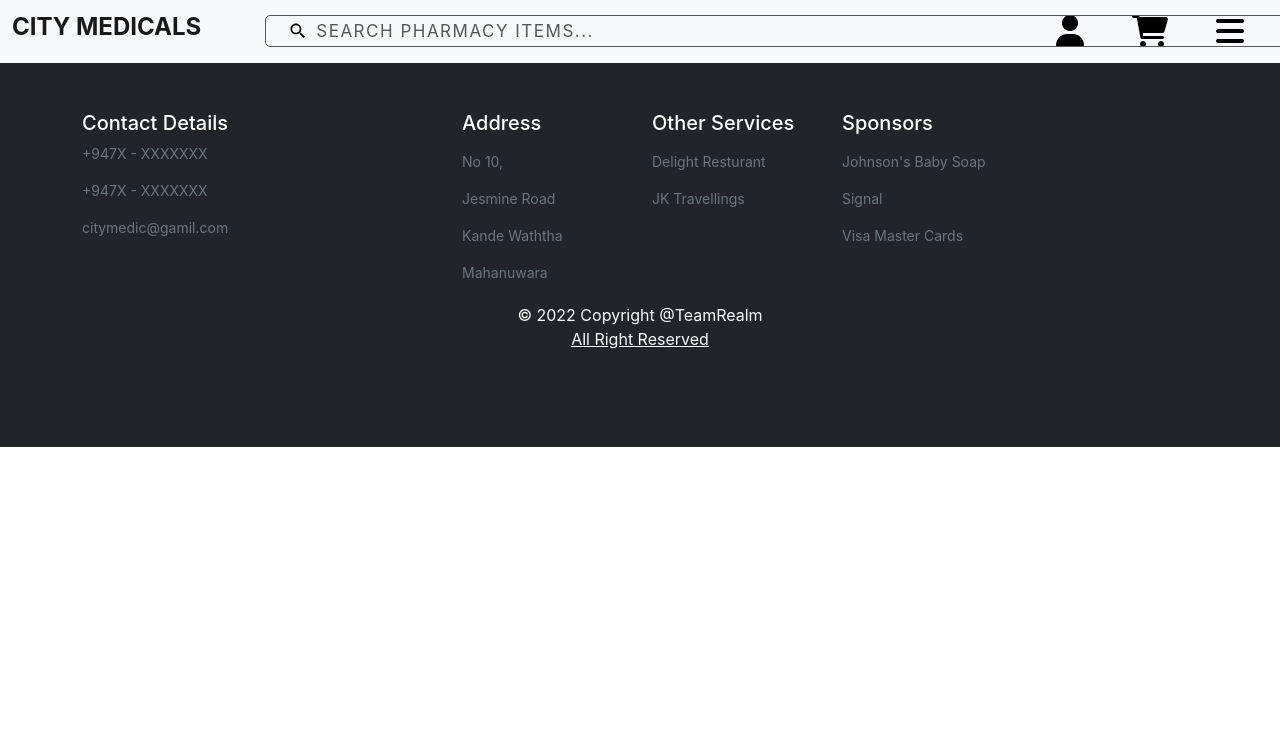
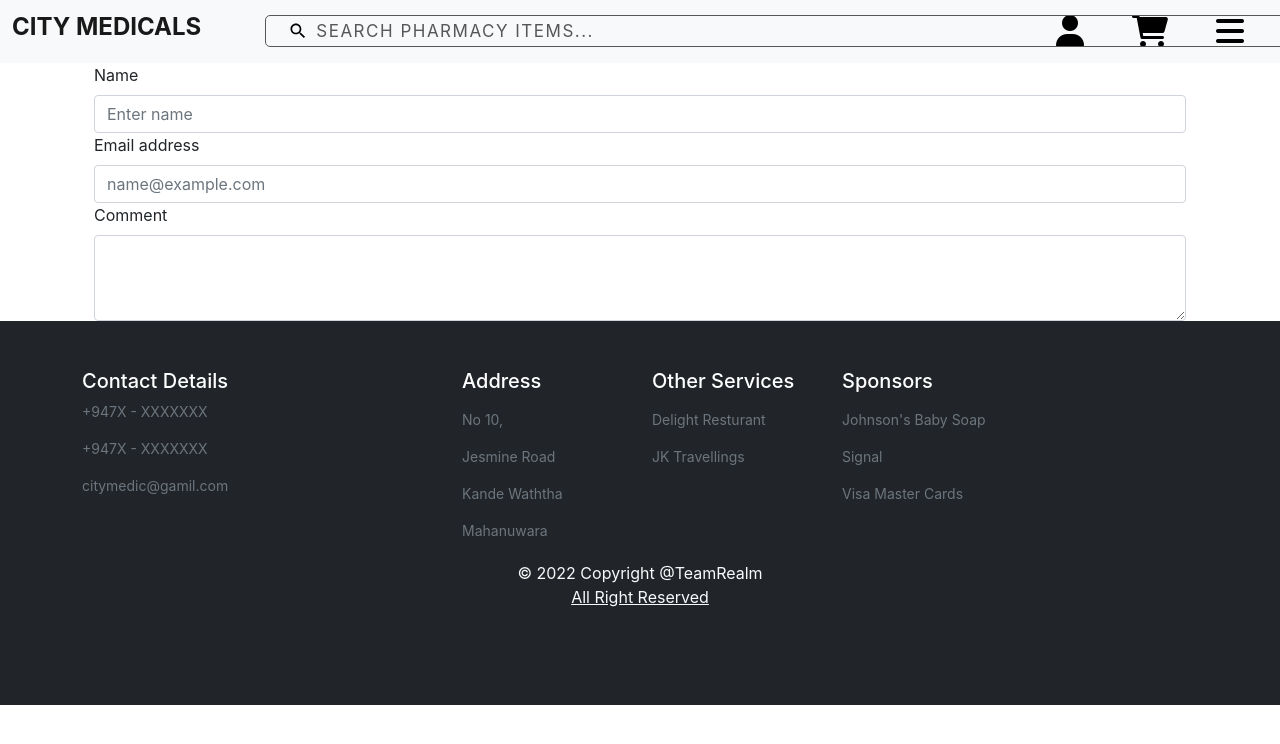
Before and after one commit to DThiwanka/ITPM-Project, a React (Create React App) app: page /orderdetails in a window 1280 px wide. Shown: the top 744 px of the page. Built offline with nearby package versions, Linux system fonts and the light colour scheme.

Commit message:
Order Details Added

```diff
--- a/package.json
+++ b/package.json
@@ -13,6 +13,7 @@
     "bootstrap-icons": "^1.8.1",
     "mdb-ui-kit": "^3.11.0",
     "react": "^17.0.2",
+    "react-bootstrap": "^2.2.1",
     "react-datepicker": "^4.7.0",
     "react-dom": "^17.0.2",
     "react-loading": "^2.0.3",
--- a/src/App.js
+++ b/src/App.js
@@ -5,6 +5,7 @@ import check from './components/checkout/checkout'
 import Footer from './components/footer/footer'
 import Header from './components/header/header'
 import placed from './components/placed/placed'
+import orderdetails from './components/orderDetails/orderdetails'
 
 export default class App extends Component {
   render() {
@@ -15,7 +16,7 @@ export default class App extends Component {
      <Route path="/" exact component={home} key={App.home}></Route>
      <Route path="/check" exact component={check} key={App.check}></Route>
      <Route path="/placed" exact component={placed} key={App.placed}></Route>
-
+     <Route path="/orderdetails" exact component={orderdetails} key={App.orderdetails}></Route>
   </div>
   <Footer/>
   </BrowserRouter>
--- a/src/components/checkout/checkout.css
+++ b/src/components/checkout/checkout.css
@@ -27,5 +27,4 @@
     grid-gap: 20px;
     text-align: left;
    align-items: center;
-
 }
--- a/src/components/checkout/checkout.js
+++ b/src/components/checkout/checkout.js
@@ -22,6 +22,7 @@ function App() {
 
     <div class="grid-child green text-left">
     <Box
+    classname="mt-5"
       component="form"
       sx={{
         '& > :not(style)': { m: 2, width: '50ch' },
--- /dev/null
+++ b/src/components/orderDetails/orderdetails.js
@@ -0,0 +1,29 @@
+import React, { Component } from 'react';
+import Container from 'react-bootstrap/Container';
+import Form from 'react-bootstrap/Form';
+import './orderdetails.css'
+
+function orderdetails() {
+  return (
+    <div>
+        <Container>
+      <Form>
+        <Form.Group controlId="form.Name">
+            <Form.Label>Name</Form.Label>
+            <Form.Control type="text" placeholder="Enter name" />
+        </Form.Group>
+        <Form.Group controlId="form.Email">
+            <Form.Label>Email address</Form.Label>
+            <Form.Control type="email" placeholder="name@example.com" />
+        </Form.Group>
+        <Form.Group controlId="form.Textarea">
+            <Form.Label>Comment</Form.Label>
+            <Form.Control as="textarea" rows={3} />
+        </Form.Group>
+      </Form>
+    </Container>
+    </div>
+  )
+}
+
+export default orderdetails
```
Also changed, not shown: src/components/orderDetails/orderdetails.css (added), 1 other file (tests, documents, lock files or other folders).
